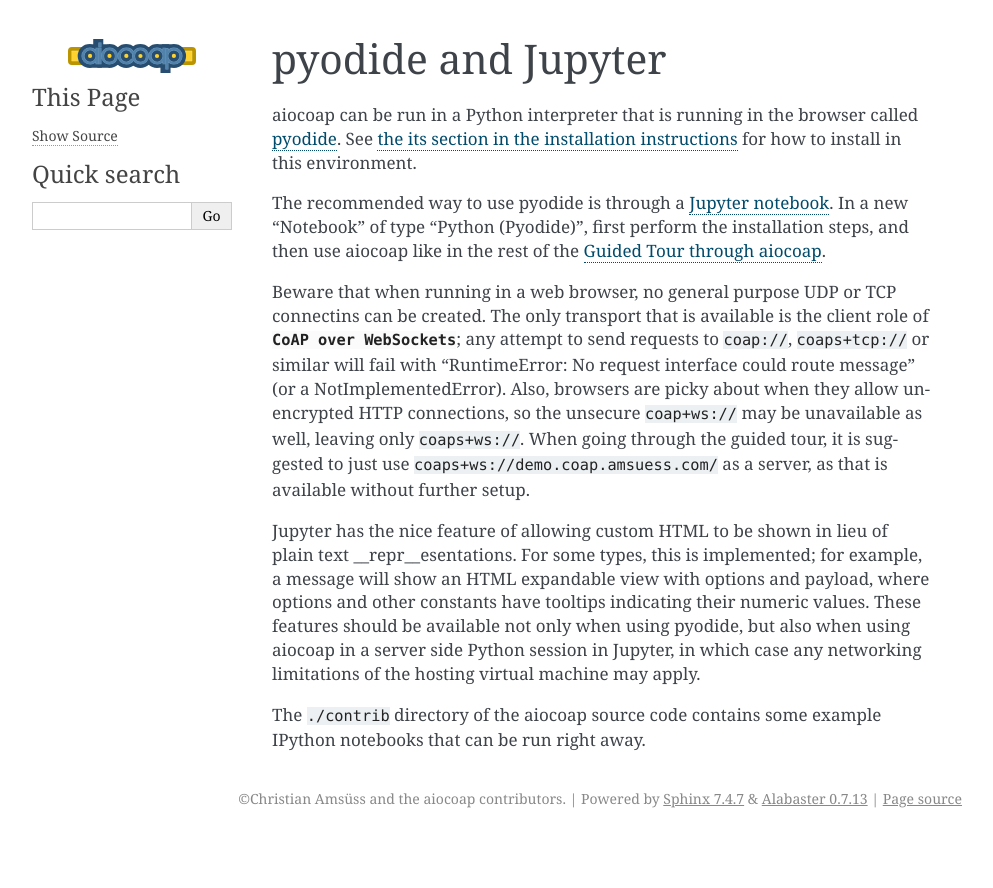
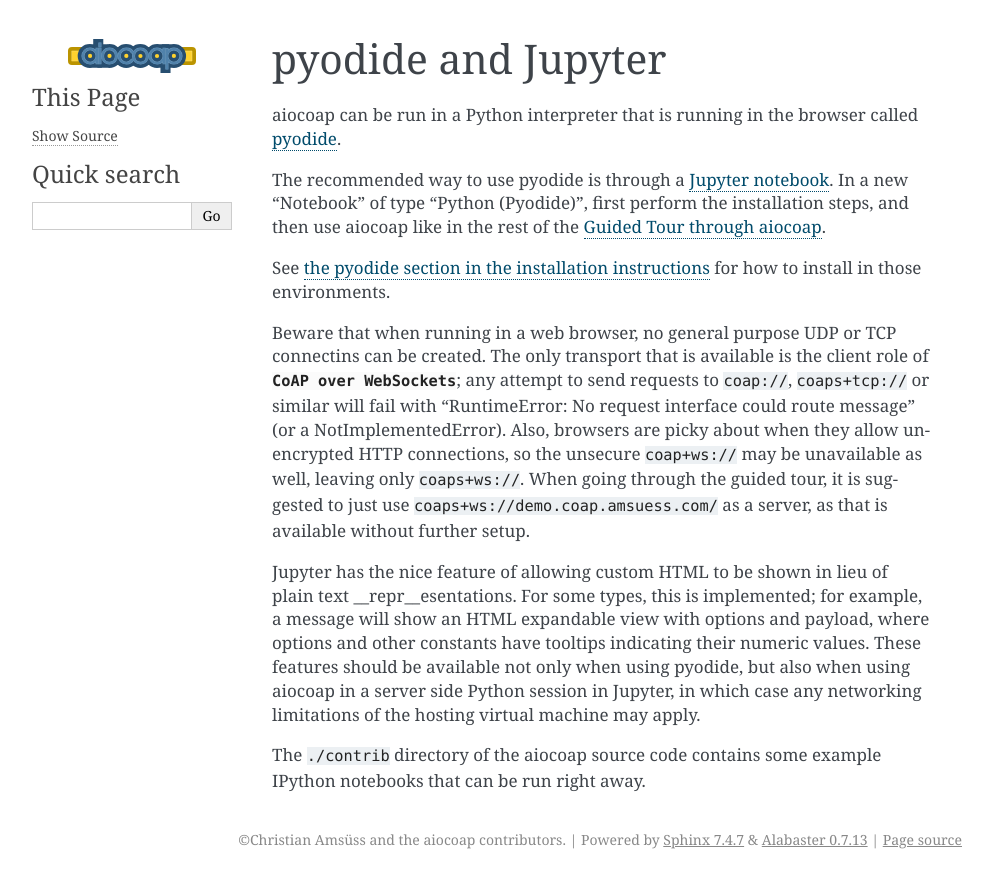
Before and after one commit to chrysn/aiocoap, a Sphinx documentation site: the page built from doc/pyodide.rst, in a window 1280 px wide. Shown: the top 888 px of the page, without its empty margins (148-1141 px from the left). Built offline with Sphinx 7.4.7, drawn with Linux system fonts in a browser that asks for light colours; pages that are not in the unit, such as notebooks, are missing from menus; the version number could not be read and is left out.

Commit message:
doc/pyodide: Sequence according to how people use it
(Go there, install things.)

```diff
--- a/doc/pyodide.rst
+++ b/doc/pyodide.rst
@@ -7,13 +7,14 @@
 
 aiocoap can be run in a Python interpreter that is running in the browser
 called pyodide_.
-See :ref:`the its section in the installation instructions <installation-pyodide>`
-for how to install in this environment.
 
 The recommended way to use pyodide is through a `Jupyter notebook`_.
 In a new "Notebook" of type "Python (Pyodide)",
 first perform the installation steps,
 and then use aiocoap like in the rest of the :doc:`guidedtour`.
+
+See :ref:`the pyodide section in the installation instructions <installation-pyodide>`
+for how to install in those environments.
 
 Beware that when running in a web browser,
 no general purpose UDP or TCP connectins can be created.
```
